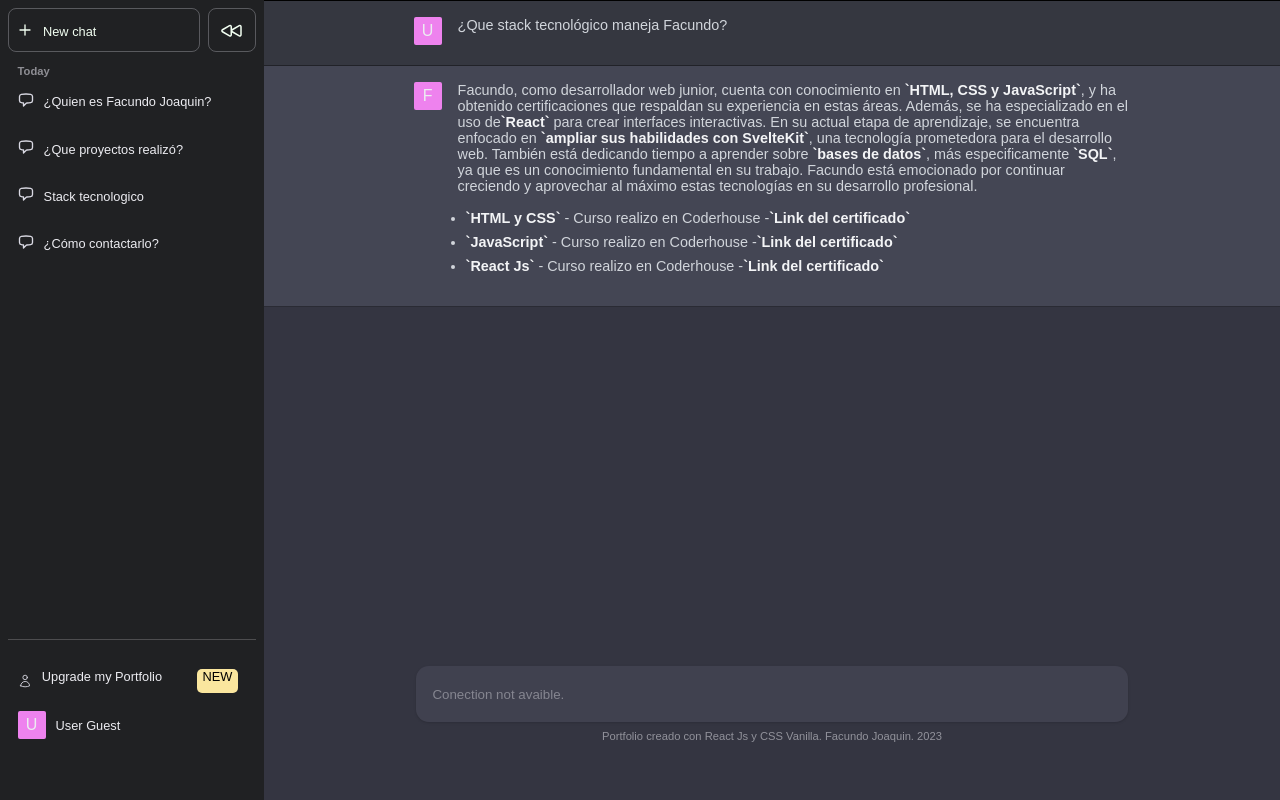
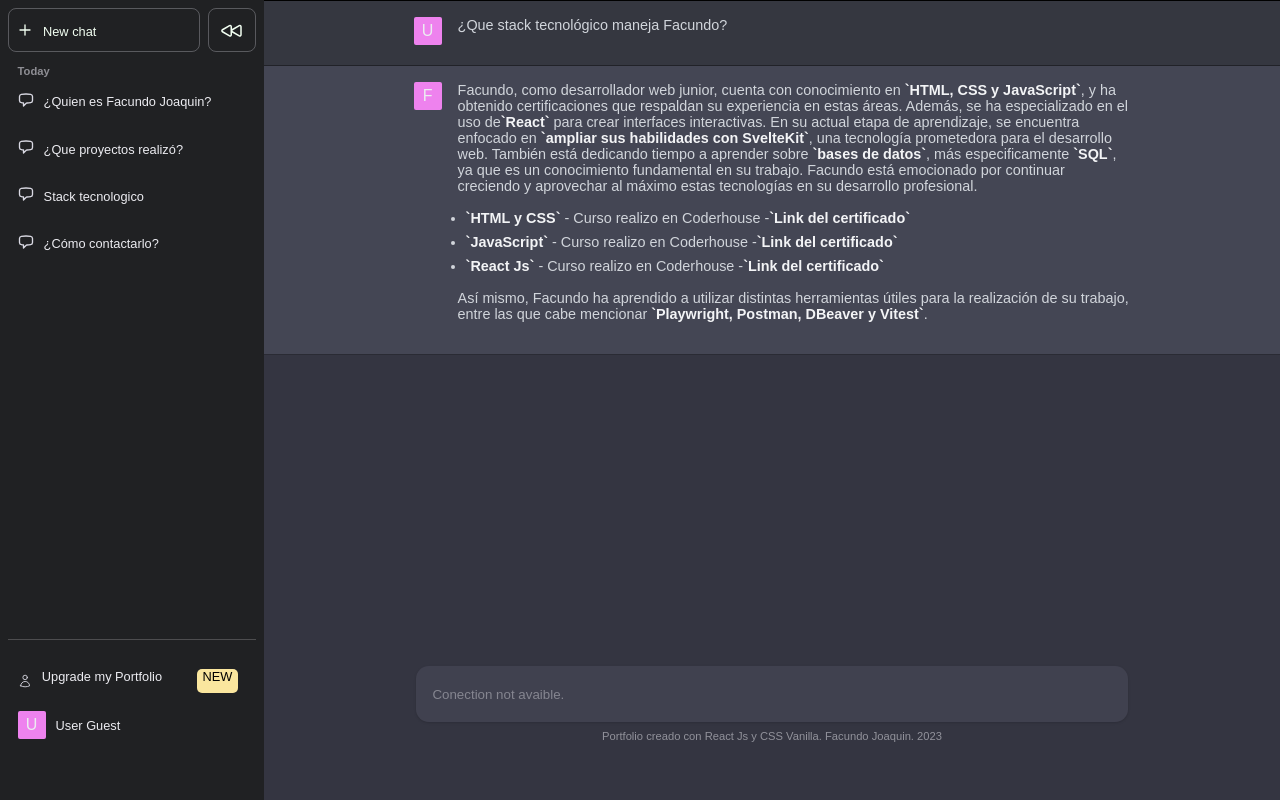
Before and after one commit to FacundoJoaquin/portfolio-chatgpt, a React (Vite) app: page /stack in a window 1280 px wide. Built offline with nearby package versions, Linux system fonts and the light colour scheme; a web font is replaced by a local one.

Commit message:
Agregado tools

```diff
--- a/src/views/Proyects/Proyects.jsx
+++ b/src/views/Proyects/Proyects.jsx
@@ -100,7 +100,7 @@ const Proyects = () => {
 							</li>
 							<li>
 								<span className='resaltador'>Vertis</span> - Vertis es un
-								proyecto desarrollado para venta de reproducción y producción
+								proyecto desarrollado con Sveltekit para venta de reproducción y producción
 								publicitaria, todo la página está fedeada utilizando API
 								Restful. Por razones obvias, no puedo mostrar el código pero
 								clickeando aquí podrás ver distintas imagenes. <br />
--- a/src/views/Stack/Stack.jsx
+++ b/src/views/Stack/Stack.jsx
@@ -64,6 +64,9 @@ const Stack = () => {
 							</li>
 						</p>
 					</ul>
+					<p>
+						Así mismo, Facundo ha aprendido a utilizar distintas herramientas útiles para la realización de su trabajo, entre las que cabe mencionar <span className="resaltador">Playwright, Postman, DBeaver y Vitest</span>.
+					</p>
 				</Answer>
 			</div>
 		</div>
```
